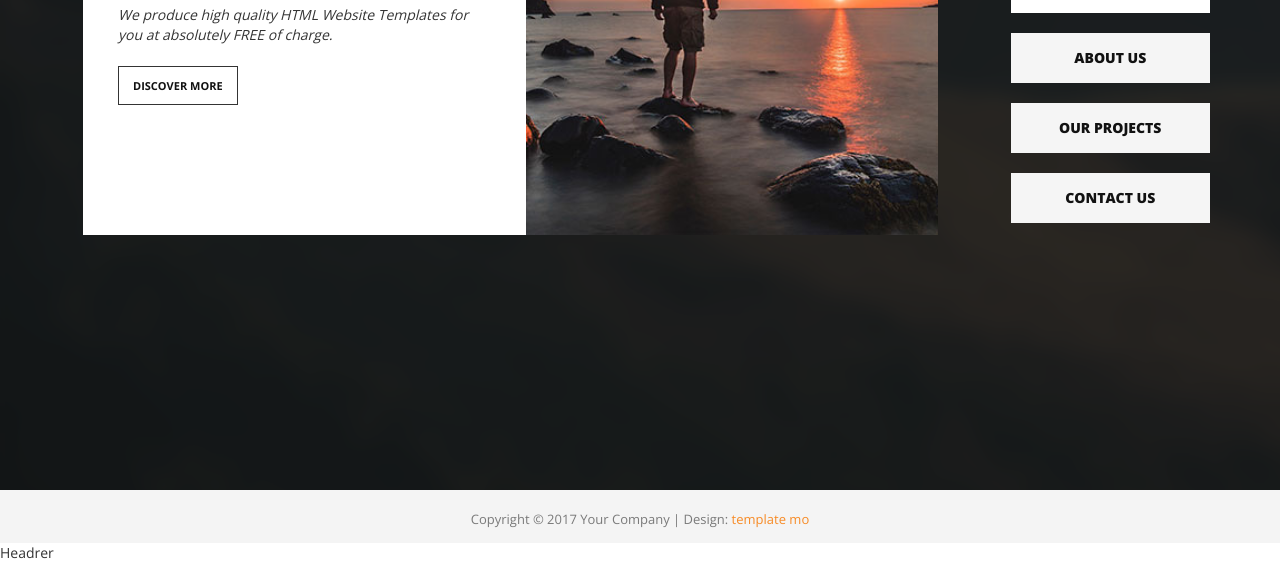
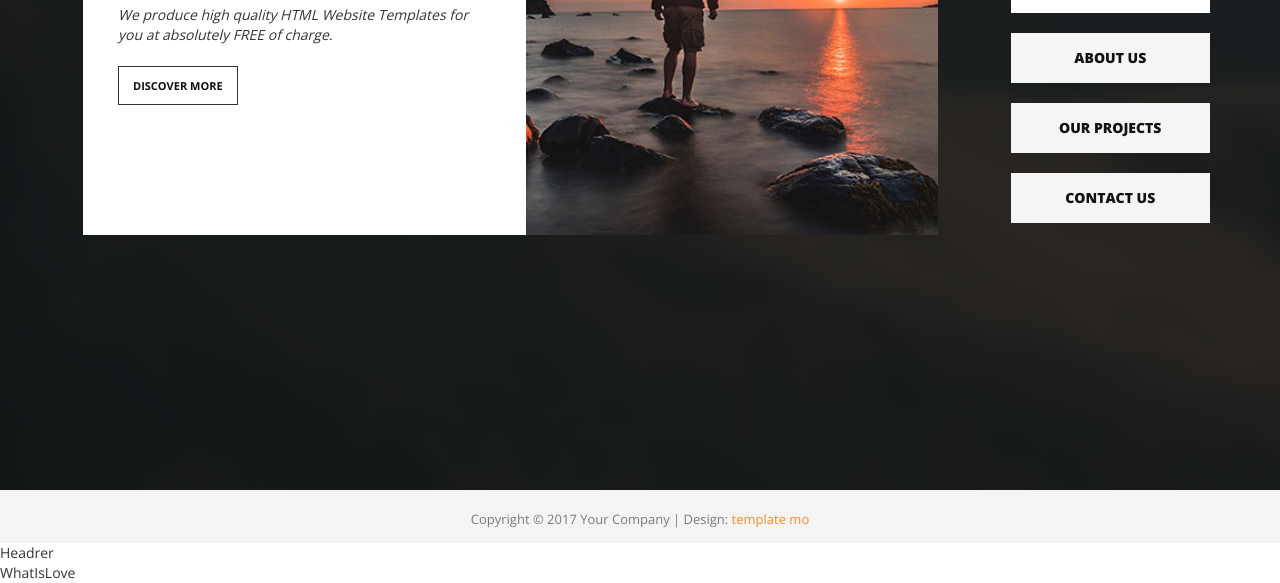
Before and after one commit to WhatIsLove7/Love, a plain HTML site: page index.html in a window 1280 px wide. Shown: the part 442-1025 px from the top of the page. Drawn offline with nearby package versions, Linux system fonts and the light colour scheme.

Commit message:
2 commit

```diff
--- a/index.html
+++ b/index.html
@@ -303,6 +303,8 @@ http://www.templatemo.com/tm-502-short
             ga('create','UA-XXXXX-X','auto');ga('send','pageview');
         </script>
     <header>Headrer</header>
+<header>WhatIsLove</header>
+
 
     </body>
 </html>
```
